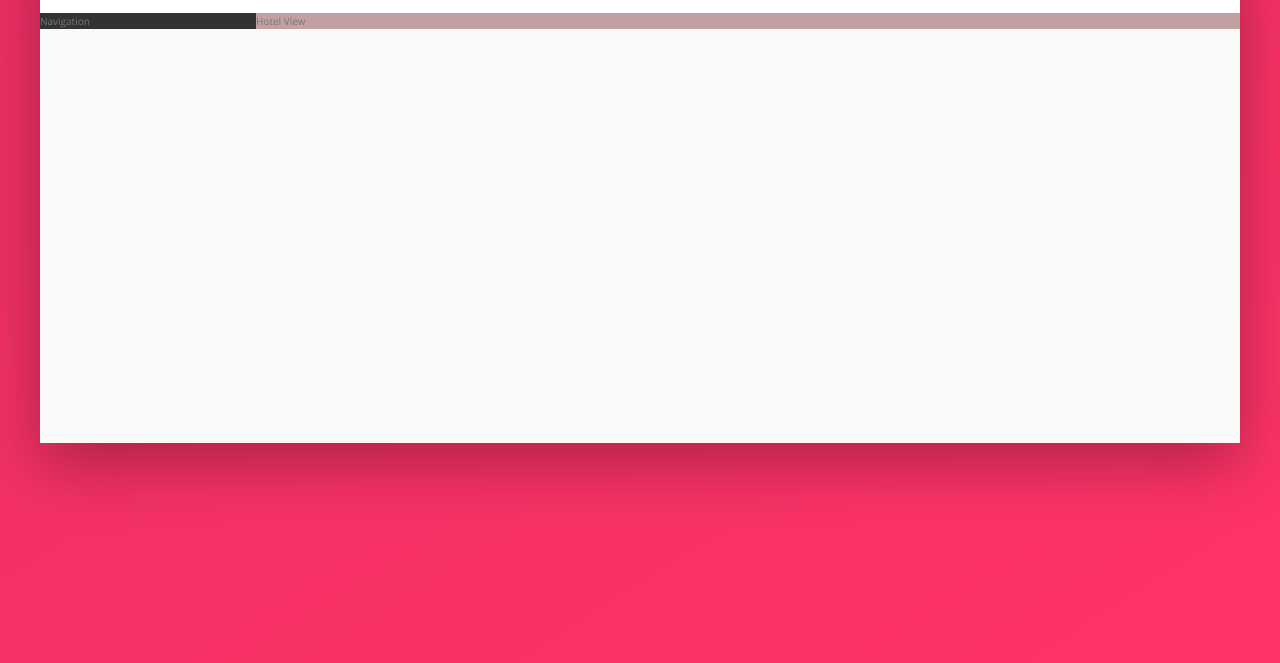
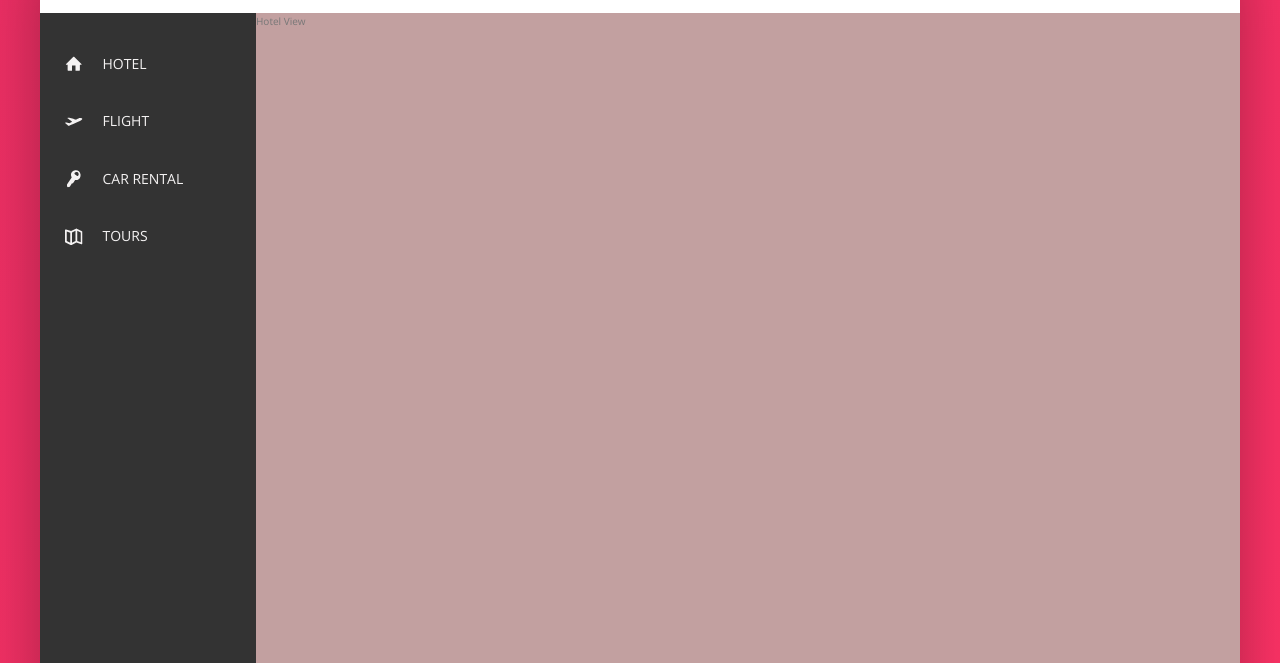
Before and after one commit to CZJoanna/Trillo, a website: page index.html in a window 1280 px wide. Shown: the part 137-800 px from the top of the page. Drawn offline with nearby package versions, Linux system fonts and the light colour scheme.

Commit message:
build sidebar and complete side-nav legal components

```diff
--- a/index.html
+++ b/index.html
@@ -57,7 +57,46 @@
         </nav>
       </header>
       <div class="content">
-        <nav class="sidebar">Navigation</nav>
+        <nav class="sidebar">
+          <ul class="side-nav">
+            <li class="side-nav__item">
+              <a href="#" class="side-nav__link">
+                <svg class="side-nav__icon">
+                  <use xlink:href="./img/sprite.svg#icon-home"></use>
+                </svg>
+                <span>Hotel</span>
+              </a>
+            </li>
+            <li class="side-nav__item">
+              <a href="#" class="side-nav__link">
+                <svg class="side-nav__icon">
+                  <use
+                    xlink:href="./img/sprite.svg#icon-aircraft-take-off"
+                  ></use>
+                </svg>
+                <span>Flight</span>
+              </a>
+            </li>
+            <li class="side-nav__item">
+              <a href="#" class="side-nav__link">
+                <svg class="side-nav__icon">
+                  <use xlink:href="./img/sprite.svg#icon-key"></use>
+                </svg>
+                <span>Car Rental</span>
+              </a>
+            </li>
+            <li class="side-nav__item">
+              <a href="#" class="side-nav__link">
+                <svg class="side-nav__icon">
+                  <use xlink:href="./img/sprite.svg#icon-map"></use>
+                </svg>
+                <span>Tours</span>
+              </a>
+            </li>
+          </ul>
+
+          <div class="legal">&copy; 2017 by trillo. All rights reserved.</div>
+        </nav>
         <main class="hotel-view">Hotel View</main>
       </div>
     </div>
--- a/sass/_base.scss
+++ b/sass/_base.scss
@@ -22,6 +22,8 @@ Grey dark 3: #999
   margin: 0;
   padding: 0;
   box-sizing: inherit;
+
+  text-decoration: none;
 }
 
 :root {
--- a/sass/_components.scss
+++ b/sass/_components.scss
@@ -17,7 +17,6 @@
   justify-content: center;
   align-items: center;
   font-size: 1.4rem;
-
 
   &__input {
     display: inline-block;
@@ -43,11 +42,9 @@
     }
   }
 
-
   &__input:focus + &__button {
     background-color: var(--color-grey-light-3);
   }
-
 
   &__button {
     border: none;
@@ -60,7 +57,6 @@
     }
   }
 
-
   &__icon {
     width: 2.25rem;
     height: 2.25rem;
@@ -71,13 +67,12 @@
 }
 
 ////////////////////////////////
-//USER-NAV
+//USER-NAVIGATION
 
 .user-nav {
   align-self: stretch;
   display: flex;
   align-items: center;
-
 
   & > * {
     align-self: stretch;
@@ -87,23 +82,19 @@
     cursor: pointer;
   }
 
-
   & > *:hover {
     background-color: var(--color-grey-light-2);
   }
 
-
   &__icon-box {
     position: relative;
   }
-
 
   &__icon {
     width: 2rem;
     height: 2rem;
     fill: var(--color-grey-dark-2);
   }
-
 
   &__notification {
     position: absolute;
@@ -125,14 +116,80 @@
     // align-items: center;
   }
 
-
   &__user-photo {
     height: 3.75rem;
     border-radius: 50%;
   }
 
-
   &__user-name {
-      margin-left: 1rem;
+    margin-left: 1rem;
   }
 }
+
+////////////////////////////////
+//SIDE-NAVIGATION
+
+.side-nav {
+  padding-top: 2.5rem;
+  list-style: none;
+  font-size: 1.4rem;
+
+  &__item {
+    position: relative;
+
+    &::before {
+      content: "";
+      position: absolute;
+      top: 0;
+      left: 0;
+      height: 100%;
+      width: 3px;
+      background-color: var(--color-primary);
+      transform: scaleY(0);
+      transition: transform 0.2s, width cubic-bezier(1, 0, 0, 1) 0.4s 0.2s,
+        background-color 0.1s;
+    }
+
+    &:not(:last-child) {
+      margin-bottom: 0.5rem;
+    }
+
+    &:hover::before {
+      width: 100%;
+      transform: scaleY(1);
+    }
+
+    &:active::before {
+      background-color: var(--color-primary-light);
+    }
+  }
+
+  &__link {
+    position: relative;
+    display: block; //<a> inline -> block
+    display: flex;
+    align-items: center;
+    padding: 1.5rem 2.5rem;
+    color: var(--color-grey-light-2);
+    text-transform: uppercase;
+    z-index: 10;
+  }
+
+  &__icon {
+    //decrease the size of SVG
+    height: 1.75rem;
+    width: 1.75rem;
+    margin-right: 2rem;
+    fill: currentColor;
+  }
+}
+
+////////////////////////////////
+//LEGAL TEXT
+
+.legal {
+  padding: 2.5rem;
+  text-align: center;
+  font-size: 1.2rem;
+  color: var(--color-grey-light-4);
+}
--- a/sass/_layout.scss
+++ b/sass/_layout.scss
@@ -36,6 +36,9 @@
 
 .sidebar {
   flex: 0 0 18%;
+  display: flex;
+  flex-direction: column;
+  justify-content: space-between;
   background-color: var(--color-grey-dark-1);
 }
 
@@ -46,5 +49,6 @@
 
 .hotel-view {
   flex: 1;
+  height: 90rem; //TEST PURPOSE
   background-color: rgb(194, 160, 160);
 }
```
Also changed, not shown: css/style.css.
